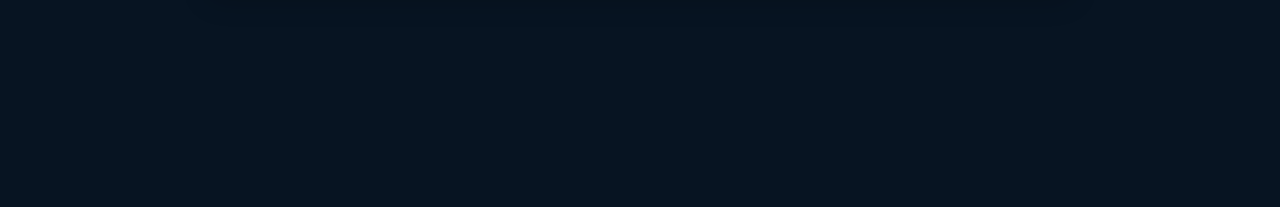
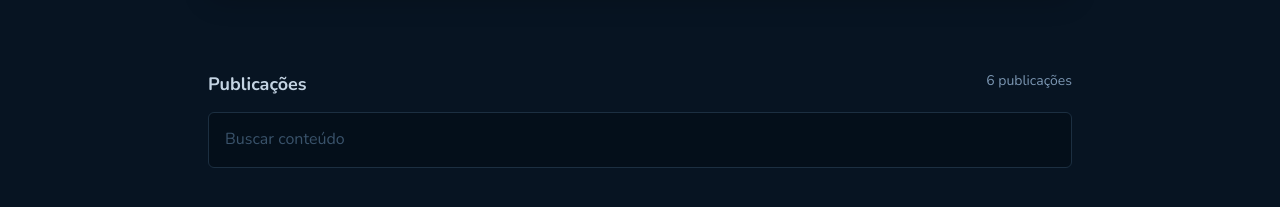
Before and after one commit to Dutrak/github-blog, a React (Vite) app: page / in a window 1280 px wide. Shown: the part 469-676 px from the top of the page. Built offline with nearby package versions, Linux system fonts and the light colour scheme; no server answers.

Commit message:
feat: add searchform styles

```diff
--- /dev/null
+++ b/src/components/SearchForm/index.tsx
@@ -0,0 +1,13 @@
+import { SearchFormContainer, SearchFormTitle } from './styles'
+
+export function SearchForm() {
+  return (
+    <SearchFormContainer>
+      <SearchFormTitle>
+        <h1>Publicações</h1>
+        <span>6 publicações</span>
+      </SearchFormTitle>
+      <input type="text" placeholder="Buscar conteúdo" />
+    </SearchFormContainer>
+  )
+}
--- /dev/null
+++ b/src/components/SearchForm/styles.ts
@@ -0,0 +1,29 @@
+import styled from 'styled-components'
+
+export const SearchFormContainer = styled.form`
+  display: flex;
+  flex-direction: column;
+  gap: 0.875rem;
+  max-width: 54rem;
+  margin: 0 auto;
+  margin-top: 4.5rem;
+`
+
+export const SearchFormTitle = styled.div`
+  display: flex;
+  width: 100%;
+  justify-content: space-between;
+
+  h1 {
+    color: ${(props) => props.theme['base-subtitle']};
+    font-size: 1.125rem;
+    font: bold;
+    line-height: 160%;
+  }
+
+  span {
+    color: ${(props) => props.theme['base-span']};
+    font-size: 0.875rem;
+    line-height: 160%;
+  }
+`
--- a/src/pages/Home/index.tsx
+++ b/src/pages/Home/index.tsx
@@ -1,10 +1,12 @@
 import { Header } from '../../components/Header/Header'
 import { Profile } from '../../components/Profile/Profile'
+import { SearchForm } from '../../components/SearchForm'
 export function Home() {
   return (
     <>
       <Header />
       <Profile />
+      <SearchForm />
     </>
   )
 }
```
